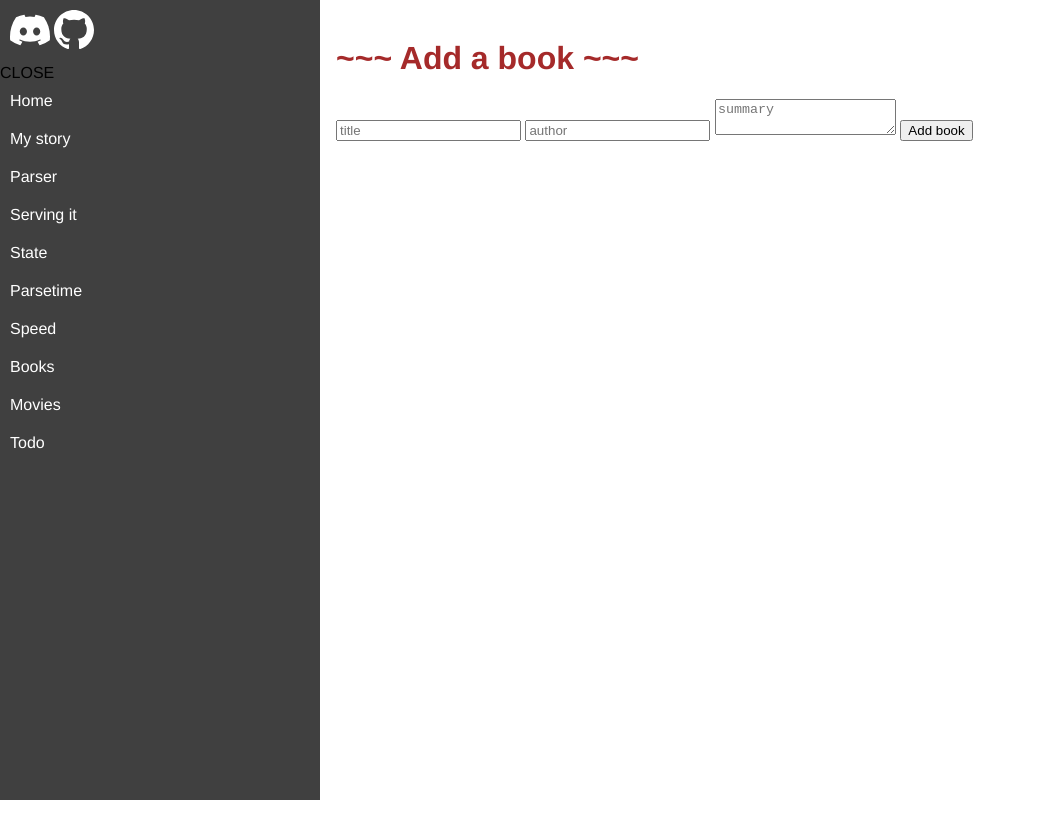
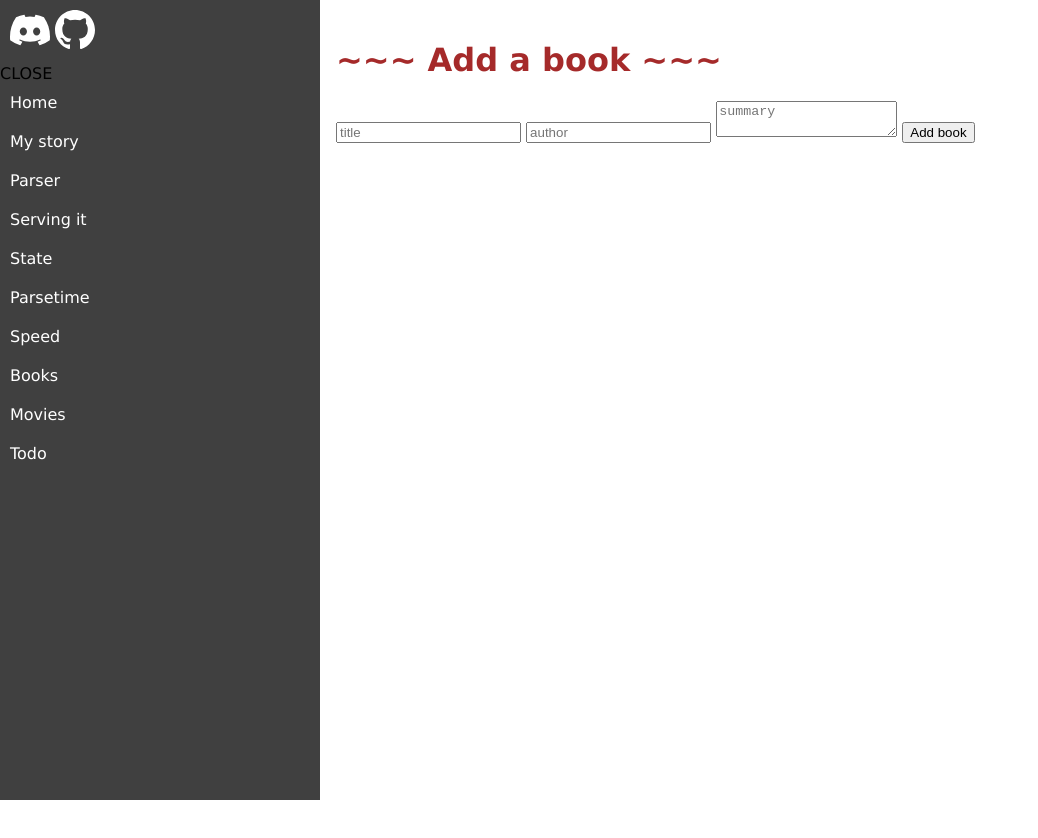
Before and after one commit to CodeFromAnywhere/ctml, a plain HTML site: page docs/add-book.html in a window 1280 px wide. Shown: the whole page, without its empty margins (0-1038 px from the left). Drawn offline with Linux system fonts and the light colour scheme.

Commit message:
improvements

```diff
--- a/docs/add-book.html
+++ b/docs/add-book.html
@@ -42,7 +42,8 @@
   <body
     style="
       margin: 0;
-      font-family: 'Franklin Gothic Medium', 'Arial Narrow', Arial, sans-serif;
+      font-family: 'Lucida Sans', 'Lucida Sans Regular', 'Lucida Grande',
+        'Lucida Sans Unicode', Geneva, Verdana, sans-serif;
     "
   >
     <html>
```
Also changed, not shown: docs/books.html (+2 -1 lines), docs/index.html (+2 -1 lines), docs/movies.html (+2 -1 lines), docs/parser.html (+2 -1 lines), docs/parsetime.html (+2 -1 lines), docs/serving.html (+2 -1 lines), docs/speed.html (+2 -1 lines), docs/state.html (+2 -1 lines), docs/story.html (+2 -1 lines), docs/todo.html (+2 -1 lines), docs/wrapper.htm (+2 -1 lines).
